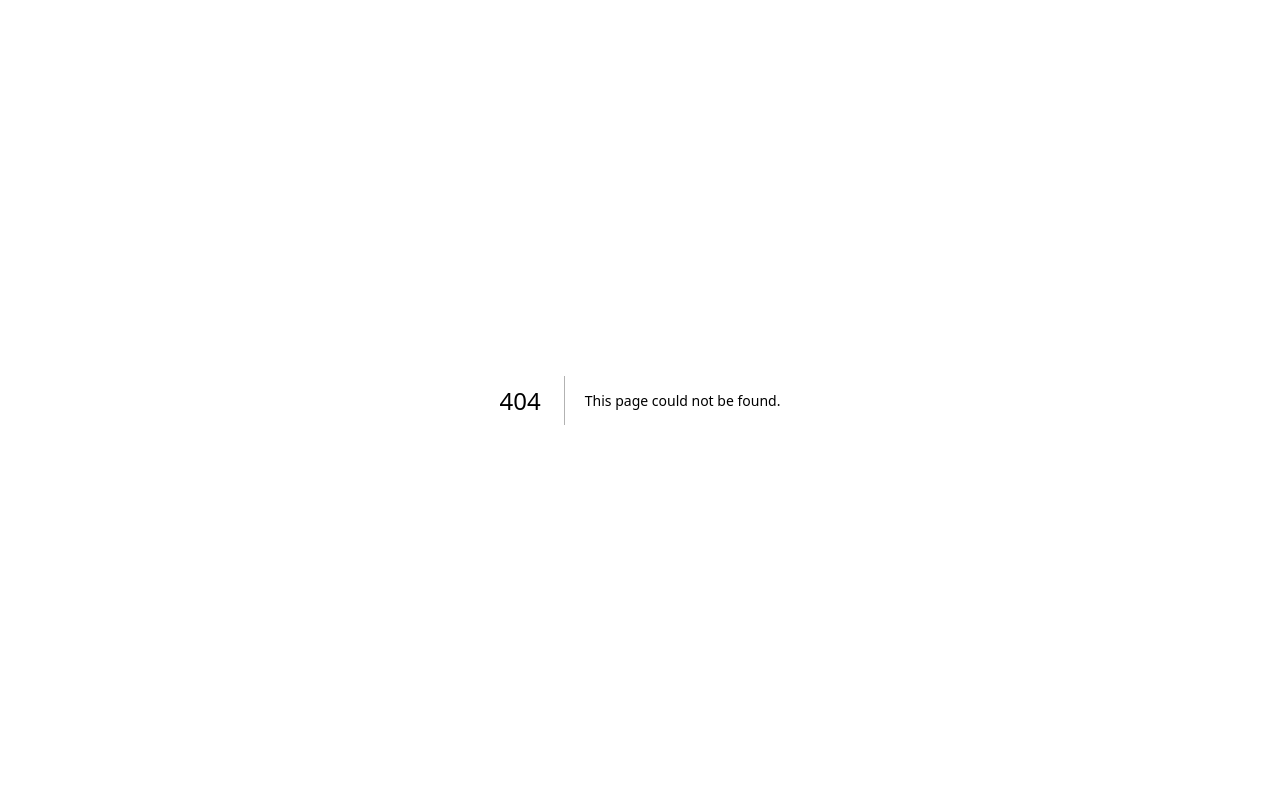
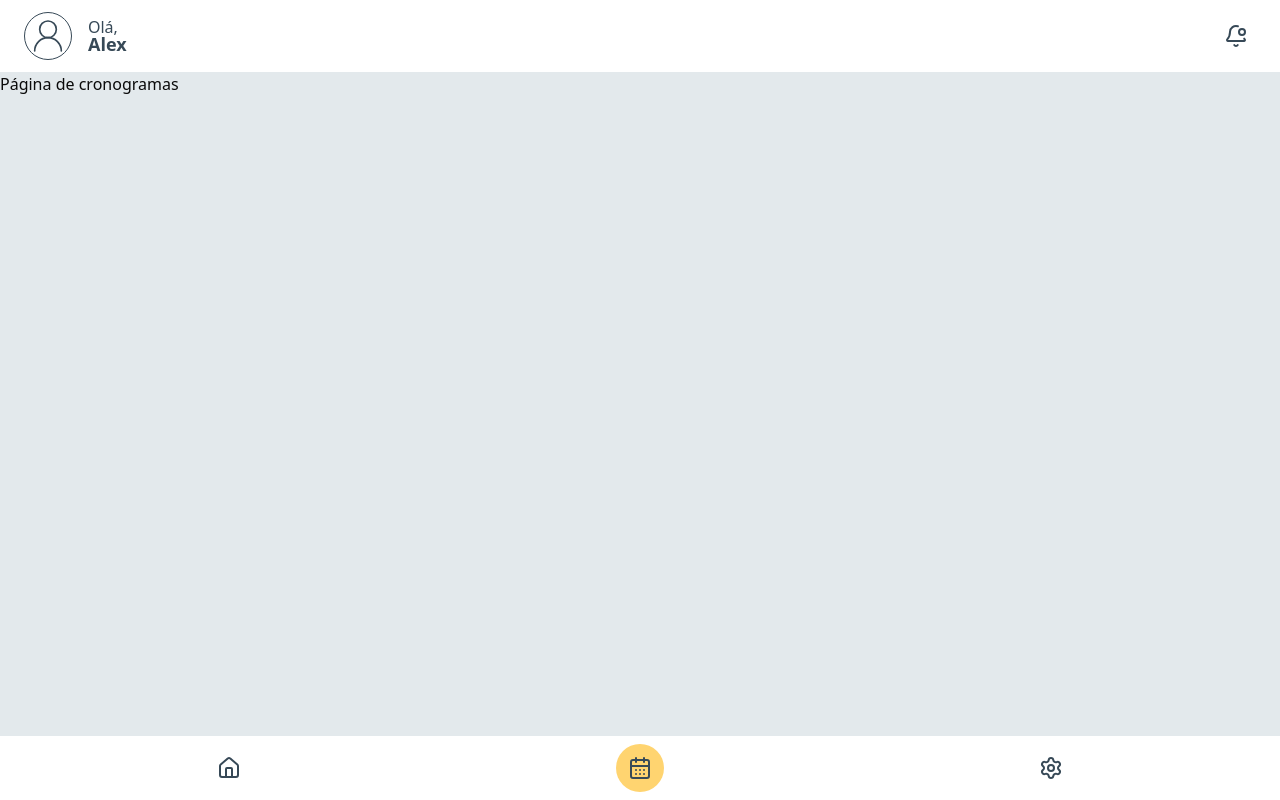
Before and after one commit to AlexEduSantos/Kronos, a Next.js app in the folder frontend/: page /calendar in a window 1280 px wide. Before the commit this address had no page. Built offline with nearby package versions, Linux system fonts and the light colour scheme.

Commit message:
feat: adicionar layout e página de calendário

```diff
--- /dev/null
+++ b/frontend/src/app/(pages)/calendar/layout.tsx
@@ -0,0 +1,16 @@
+import FooterMenu from "@/_components/footer";
+import Header from "@/_components/header";
+
+export default function HomeLayout({
+  children,
+}: Readonly<{
+  children: React.ReactNode;
+}>) {
+  return (
+    <div className="h-screen">
+      <Header />
+      <main className="flex-1 overflow-y-auto pt-18 pb-16">{children}</main>
+      <FooterMenu />
+    </div>
+  );
+}
--- /dev/null
+++ b/frontend/src/app/(pages)/calendar/page.tsx
@@ -0,0 +1,5 @@
+const CalendarPage = () => {
+  return <>Página de cronogramas</>;
+};
+
+export default CalendarPage;
```
